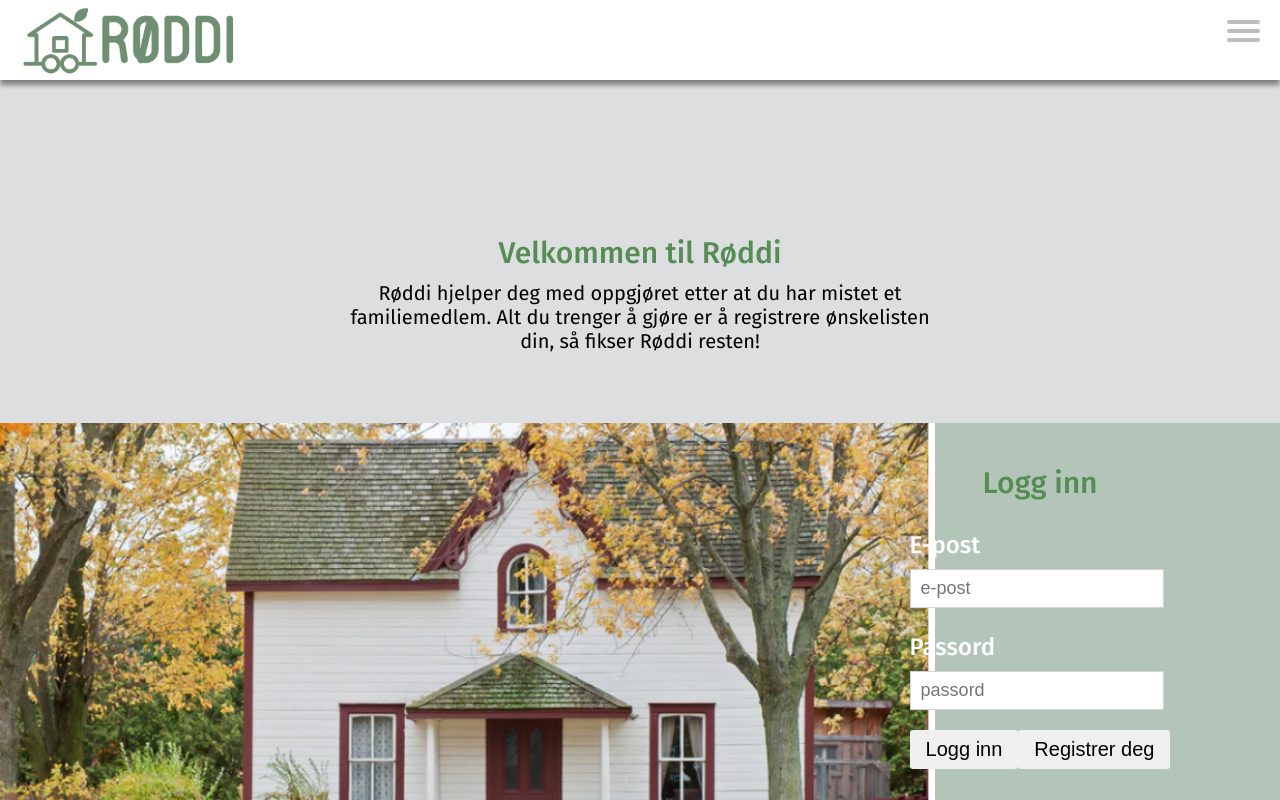
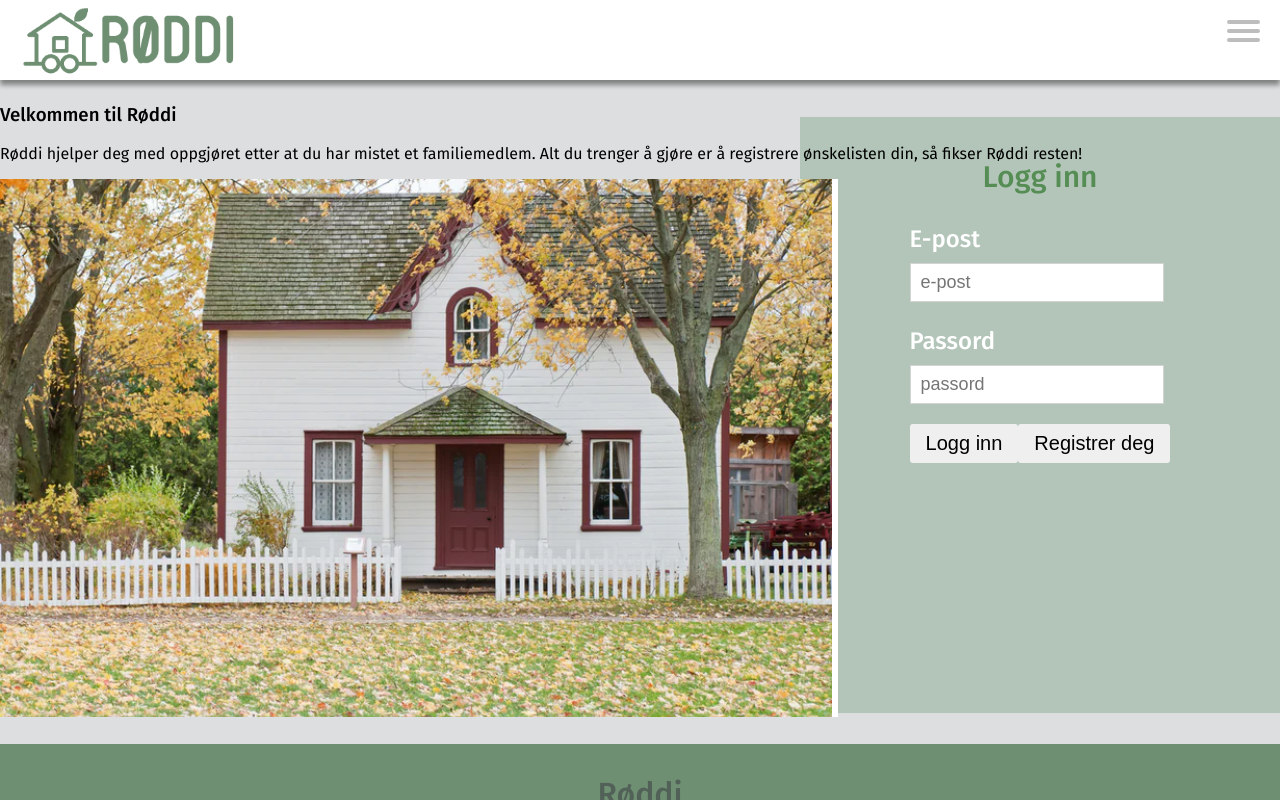
Before and after one commit to ingelinsu/roddi, a React (Create React App) app in the folder frontend/react-app/: page / in a window 1280 px wide. Shown: the top 800 px of the page. Built offline with nearby package versions, Linux system fonts and the light colour scheme.

Commit message:
Flyttet css for indexside til egen main.css + flex

```diff
--- a/frontend/react-app/src/index.css
+++ b/frontend/react-app/src/index.css
@@ -1,36 +1,15 @@
 body {
   padding: 85px 0 0 0;
+  background: #dcdee0 !important;
   margin: 0;
-  font-family: -apple-system, BlinkMacSystemFont, 'Segoe UI', 'Roboto', 'Oxygen',
-    'Ubuntu', 'Cantarell', 'Fira Sans', 'Droid Sans', 'Helvetica Neue',
+  font-family: -apple-system, BlinkMacSystemFont, "Segoe UI", "Roboto", "Oxygen",
+    "Ubuntu", "Cantarell", "Fira Sans", "Droid Sans", "Helvetica Neue",
     sans-serif;
   -webkit-font-smoothing: antialiased;
   -moz-osx-font-smoothing: grayscale;
 }
 
 code {
-  font-family: source-code-pro, Menlo, Monaco, Consolas, 'Courier New',
+  font-family: source-code-pro, Menlo, Monaco, Consolas, "Courier New",
     monospace;
 }
-
-#hus {
-  height: 600px;
-  margin-left: 0px;
-}
-
-#description {
-  margin: auto;
-  width: 600px;
-  font-size: 20px;
-  text-align: center;
-  margin-bottom: 70px;
-}
-
-#tittel {
-  color: rgb(85, 141, 85);
-  font-size: 30px;
-  margin: auto;
-  text-align: center;
-  margin-top: 150px;
-  margin-bottom: 10px;
-}
```
Also changed, not shown: frontend/react-app/src/pages/main.css (added, +30 -0 lines).
